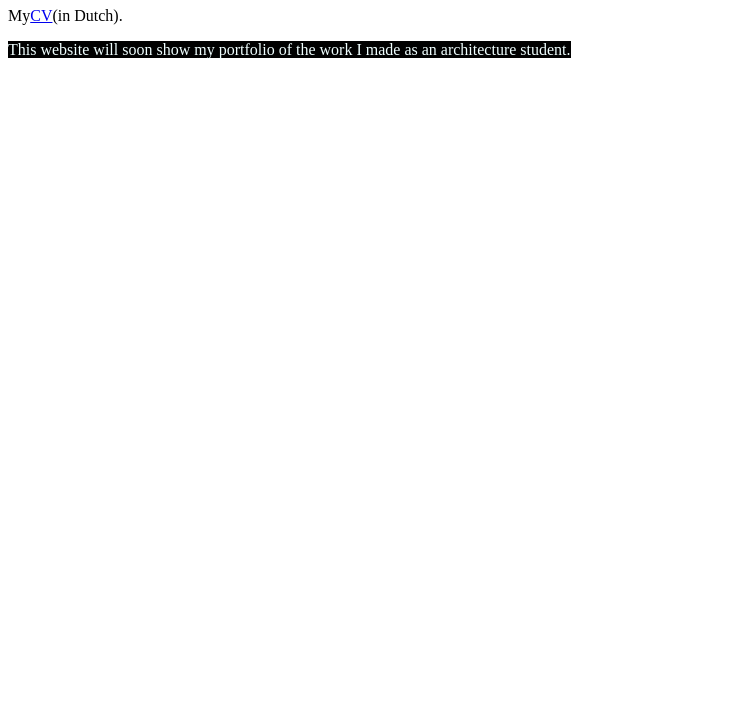
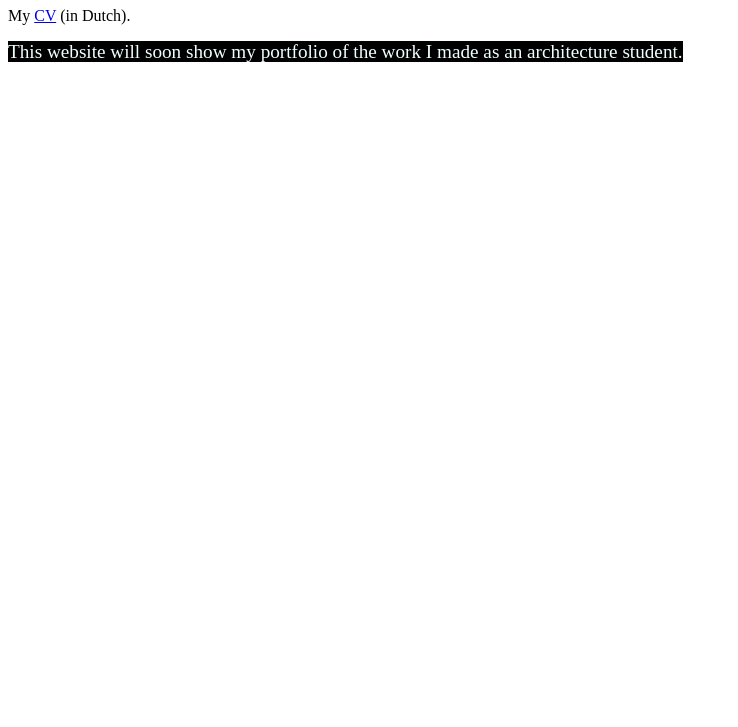
Before and after one commit to Christophe98/personal-website, a plain HTML site: page index.html in a window 1280 px wide. Shown: the part 73-800 px from the top of the page, without its empty margins (0-738 px from the left). Drawn offline with Linux system fonts and the light colour scheme.

Commit message:
finish touches spacing font size

```diff
--- a/styles.css
+++ b/styles.css
@@ -1,5 +1,5 @@
 #introduction span {
  background-color: #000000;
  color: azure;
- font-size: medium;
+ font-size: larger;
 }
```
Also changed, not shown: index.html (+1 -1 lines).
